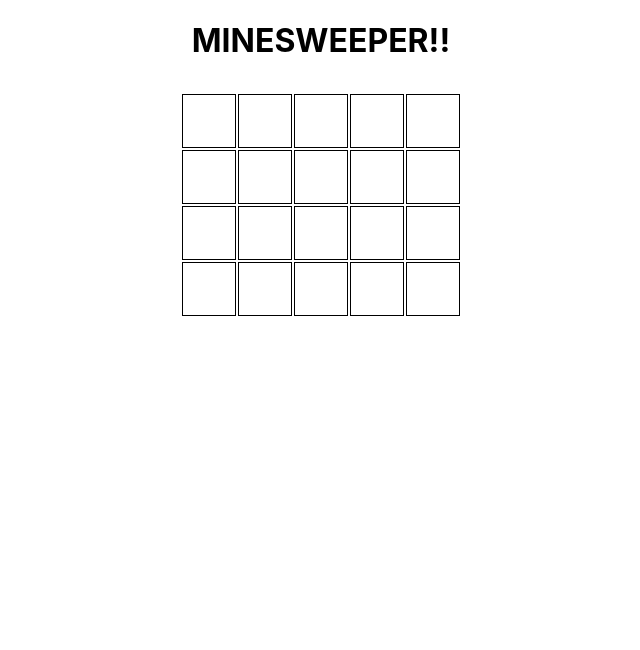
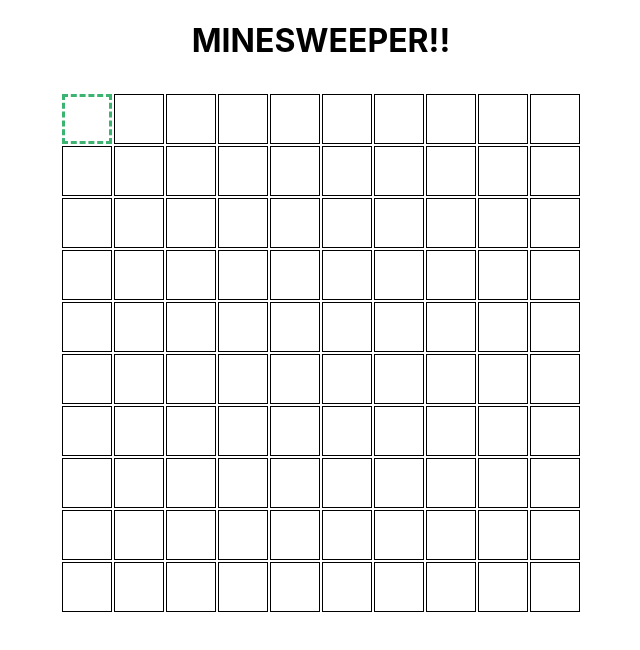
Before and after one commit to jzarzeckis/frontend-training, a React (Create React App) app in the folder exercises/minesweeper/react-minesweeper/: page / in a window 1280 px wide. Shown: the top 650 px of the page, without its empty margins (319-959 px from the left). Built offline with nearby package versions, Linux system fonts and the light colour scheme.

Commit message:
Include and connect a function that will be used to hint spaces to be clicked

```diff
--- a/exercises/minesweeper/react-minesweeper/src/App.css
+++ b/exercises/minesweeper/react-minesweeper/src/App.css
@@ -9,12 +9,19 @@ td {
   width: 50px;
   height: 50px;
   text-align: center;
+  box-sizing: border-box;
 }
 .bomb {
   background-color: indianred;
 }
 .open {
   background-color: #61dafb;
+}
+.markedBomb {
+  background-color: chocolate;
+}
+.nextClick {
+  border: 3px dashed mediumseagreen;
 }
 #table-container {
   align-content: center;
--- a/exercises/minesweeper/react-minesweeper/src/App.tsx
+++ b/exercises/minesweeper/react-minesweeper/src/App.tsx
@@ -3,24 +3,31 @@ import produce from 'immer';
 import './App.css';
 
 export enum Space {
-  HiddenBomb,
-  EmptySpace,
-  ExplodedBomb,
-  ClickedSpace
+  HiddenBomb = "Hidden",
+  EmptySpace = "Empty",
+  ExplodedBomb = "Exploded",
+  ClickedSpace = "Clicked",
+  MarkedAsBomb = "Marked"
 }
-type position = [number, number];
+type VisibleCell = Space.ExplodedBomb | Space.EmptySpace | Space.MarkedAsBomb | 'SuggestedClick' | number;
+type VisibleState = VisibleCell[][];
+type Position = [number, number];
 // Array containing **relative** indices of the cells around some cell
-const relativeNeighbors: position[] = [
+const relativeNeighbors: Position[] = [
   [-1, -1], [0, -1], [1, -1],
   [-1, 0], [1, 0],
   [-1, 1], [0, 1], [1, 1]
 ]
 
-export function bombClass(input: Space) {
-  if (input === Space.HiddenBomb || input === Space.EmptySpace) {
+export function bombClass(input: VisibleCell) {
+  if (input === Space.EmptySpace) {
     return '';
   } else if (input === Space.ExplodedBomb) {
     return 'bomb';
+  } else if (input === Space.MarkedAsBomb) {
+    return 'markedBomb';
+  } else if (input === 'SuggestedClick') {
+    return 'nextClick'
   } else {
     return 'open';
   }
@@ -57,6 +64,15 @@ export function nearbyBombCount(
   }, 0);
 }
 
+function stateToVisible(data: Space[][]): VisibleState {
+  return data.map((row, rowIndex) => row.map((cell, cellIndex) =>
+    cell === Space.HiddenBomb || cell == Space.EmptySpace ? Space.EmptySpace :
+    cell === Space.ExplodedBomb ? cell :
+    cell === Space.MarkedAsBomb ? cell :
+    nearbyBombCount(rowIndex, cellIndex, data)
+  ));
+}
+
 function isCellExploded(cell: Space) {
   if (cell === Space.ExplodedBomb) {
     return true;
@@ -78,6 +94,18 @@ function isGameOver(data: Space[][]) {
 export function isGameWon(data: Space[][]): boolean {
   return data.every(row => row.every(cell => cell !== Space.EmptySpace)) &&
     !isGameOver(data);
+}
+
+function nextClickableCells(data: VisibleState): Position[] {
+  return [[0, 0]]
+}
+
+function visibleStateWithSuggestions(data: VisibleState): VisibleState {
+  return produce(data, draft => {
+    for (const [ cell, row ] of nextClickableCells(data)) {
+      draft[row][cell] = 'SuggestedClick';
+    }
+  });
 }
 
 function stateAfterClick(prevState: Space[][], cellClicked: number, rowClicked: number): Space[][] {
@@ -109,7 +137,7 @@ function stateAfterClick(prevState: Space[][], cellClicked: number, rowClicked:
     nearbyBombCount(rowClicked, cellClicked, nextState) === 0
   ) {
     // Go through all neighbors, and click them all
-    return relativeNeighbors.reduce((state: Space[][], neighbor: position) => {
+    return relativeNeighbors.reduce((state: Space[][], neighbor: Position) => {
       const cellId = cellClicked + neighbor[0];
       const rowId = rowClicked + neighbor[1];
 
@@ -133,8 +161,8 @@ function stateAfterClick(prevState: Space[][], cellClicked: number, rowClicked:
 }
 
 const App: React.FC = () => {
-  const width = 5;
-  const height = 4;
+  const width = 10;
+  const height = 10;
 
   const [ data, setData ] = useState(generateRandomFields(width, height));
 
@@ -143,6 +171,9 @@ const App: React.FC = () => {
     // and update it in react, so that react would render it
     setData(stateAfterClick(data, cellClicked, rowClicked));
   }
+
+  const visibleSpaces = stateToVisible(data);
+  const visibleAndSuggested = visibleStateWithSuggestions(visibleSpaces);
 
   return (
     <div>
@@ -155,13 +186,13 @@ const App: React.FC = () => {
           isGameWon(data) ? <div>You win</div> : null
         }
           <table>
-            { data.map(((row, rowIndex) => <tr>
+            { visibleAndSuggested.map(((row, rowIndex) => <tr>
               { row.map((cell, cellIndex) =>
                 <td
                   onClick={() => fieldClicked(rowIndex, cellIndex)}
                   className={bombClass(cell)}
                 >
-                  { cell === Space.ClickedSpace ? nearbyBombCount(rowIndex, cellIndex, data) : "" }
+                  { typeof cell === 'number' ? cell : '' }
                 </td>
               ) }
             </tr>)) }
```
Also changed, not shown: 1 other file (tests, documents, lock files or other folders).
